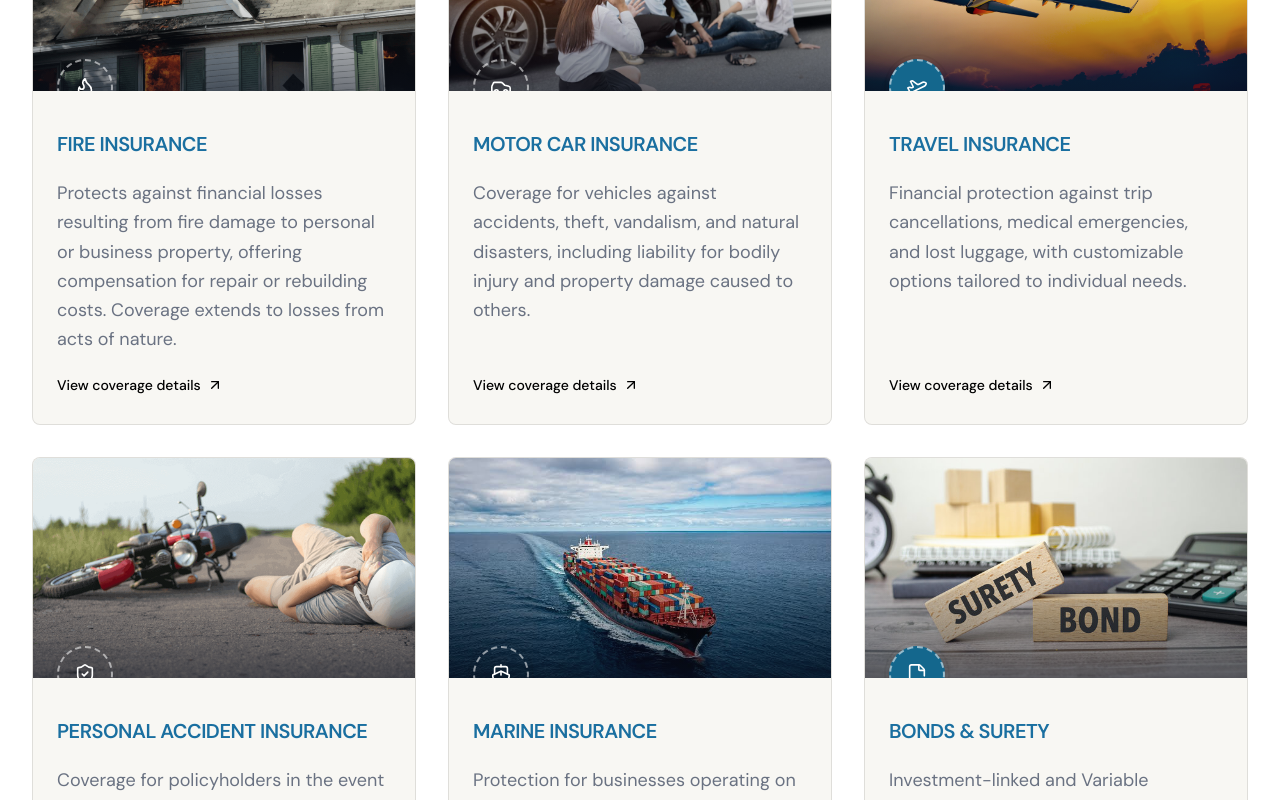
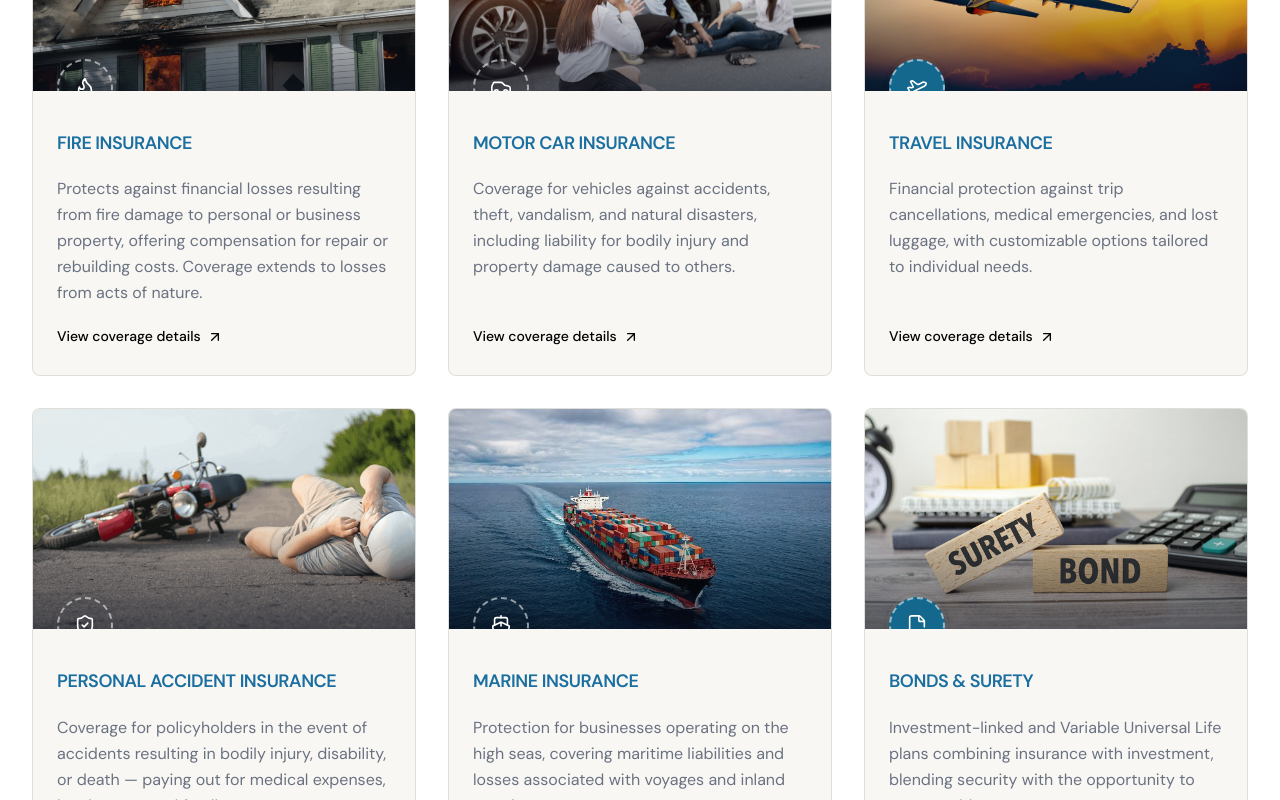
Before and after one commit to mark22816/maxin-nextjs, a Next.js app: page /PAGES/non-lifeInsurance in a window 1280 px wide. Shown: the part 1900-2700 px from the top of the page. Built offline with nearby package versions, Linux system fonts and the light colour scheme.

Commit message:
Initial commit

```diff
--- a/app/PAGES/non-lifeInsurance/product.jsx
+++ b/app/PAGES/non-lifeInsurance/product.jsx
@@ -150,12 +150,12 @@ function ProductCard({ image, title, description, code, icon: Icon, index }) {
       <div className="flex flex-col flex-1 pt-10 pb-7 px-6">
 
 
-        <h3 className="text-[20px] font-semibold uppercase tracking-tight text-[#1a6fa0] mb-1 leading-snug">
+        <h3 className="text-[18px] font-semibold uppercase tracking-tight text-[#1a6fa0] mb-1 leading-snug">
           {title}
         </h3>
         <div className="h-px w-10 bg-maxin-cyan mb-4 transition-all duration-500 group-hover:w-16" />
 
-        <p className="text-[18px] text-gray-500 leading-relaxed mb-5">
+        <p className="text-[16px] text-gray-500 leading-relaxed mb-5">
           {description}
         </p>
 
```
